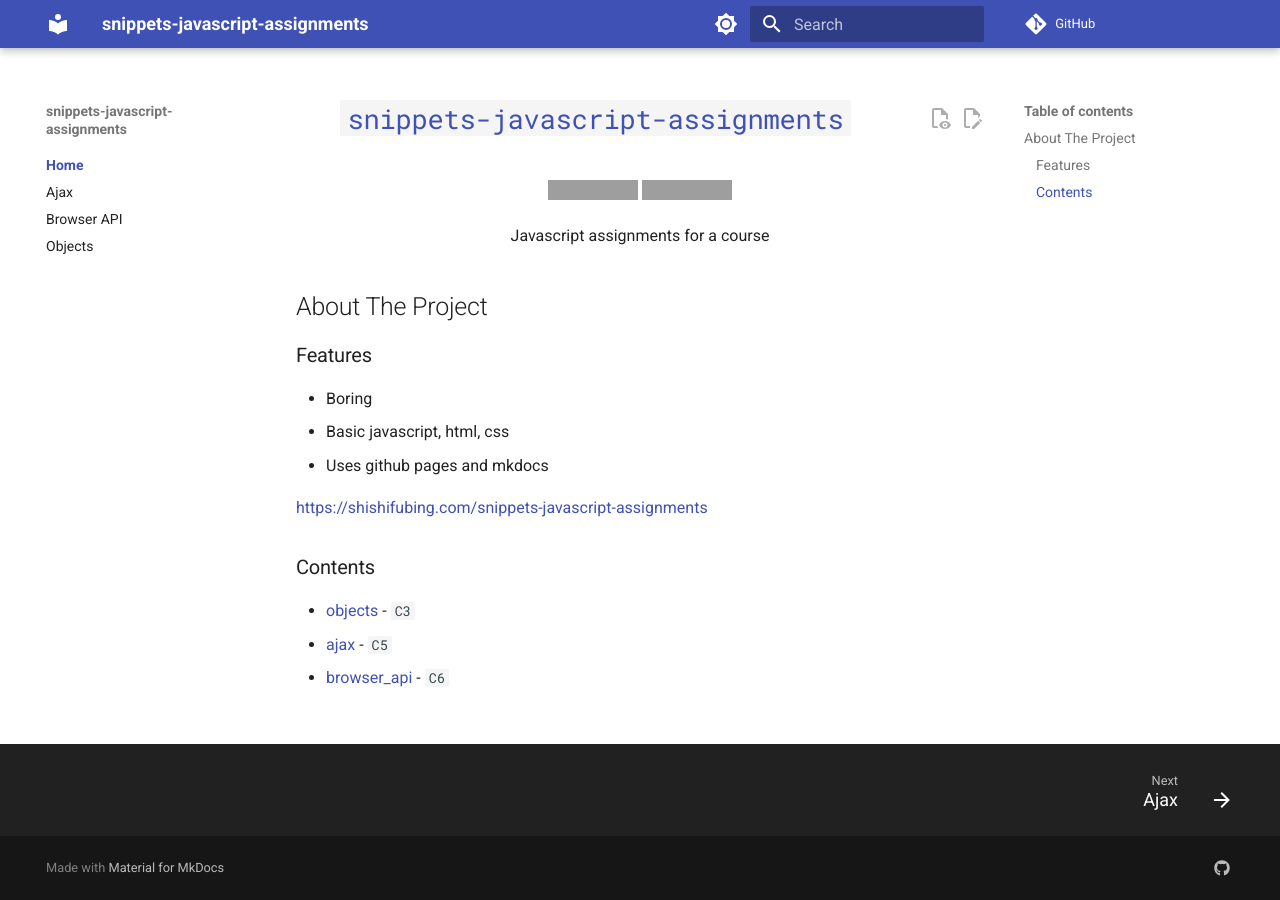
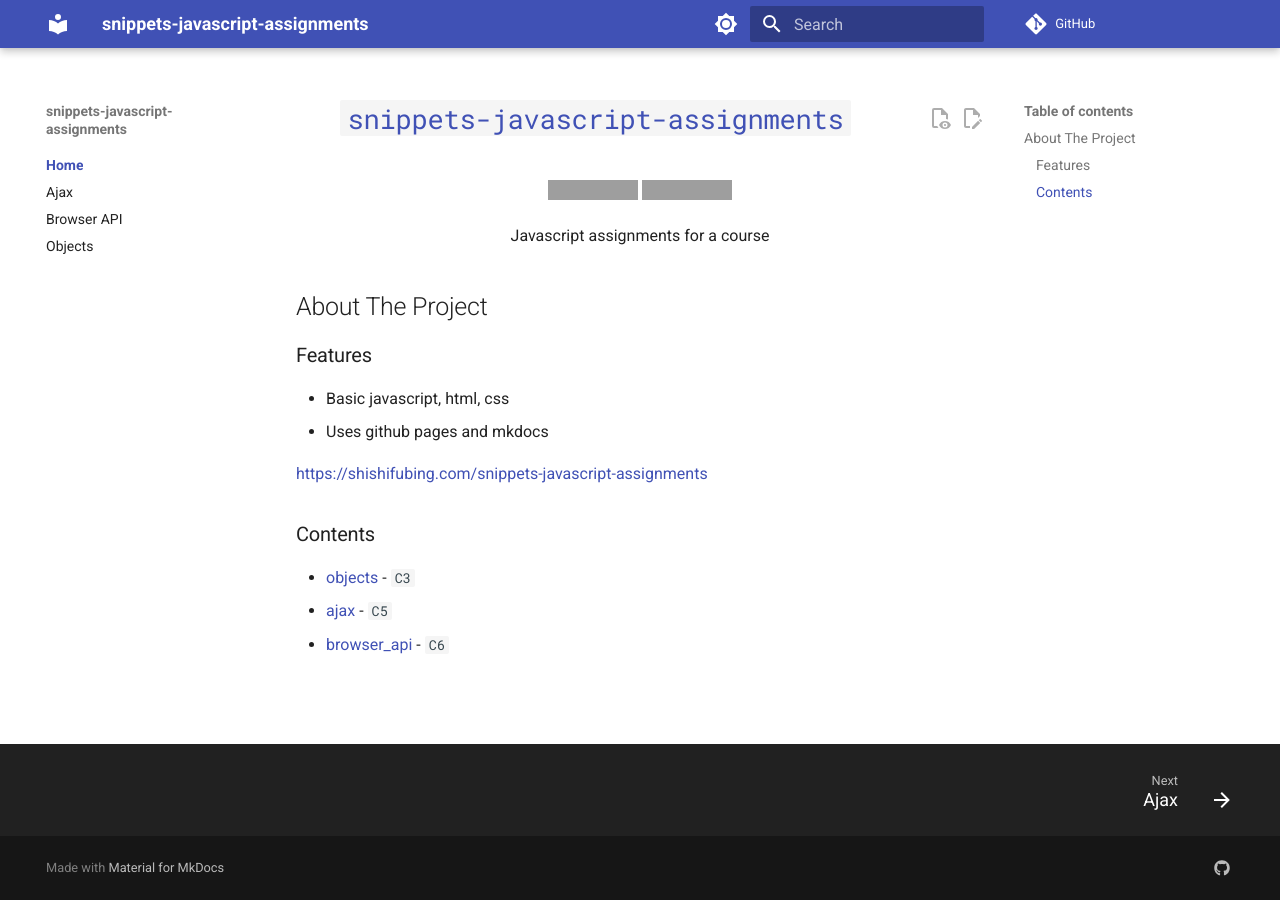
Before and after one commit to shishifubing/snippets-javascript-assignments, an MkDocs documentation site: the page built from docs/README.md, in a window 1280 px wide. Built offline with MkDocs 1.6.1 and Material for MkDocs 9.7.7, drawn with Linux system fonts in a browser that asks for light colours; comment, search, counter and statistics services are not loaded; grey boxes are pictures that could not be loaded.

Commit message:
docs(readme): remove a useless line
Signed-off-by: tiandaoburen <97828377+tiandaoburen@users.noreply.github.com>

```diff
--- a/docs/README.md
+++ b/docs/README.md
@@ -13,7 +13,6 @@ Javascript assignments for a course
 
 ### Features
 
-- Boring
 - Basic javascript, html, css
 - Uses github pages and mkdocs
 
```
